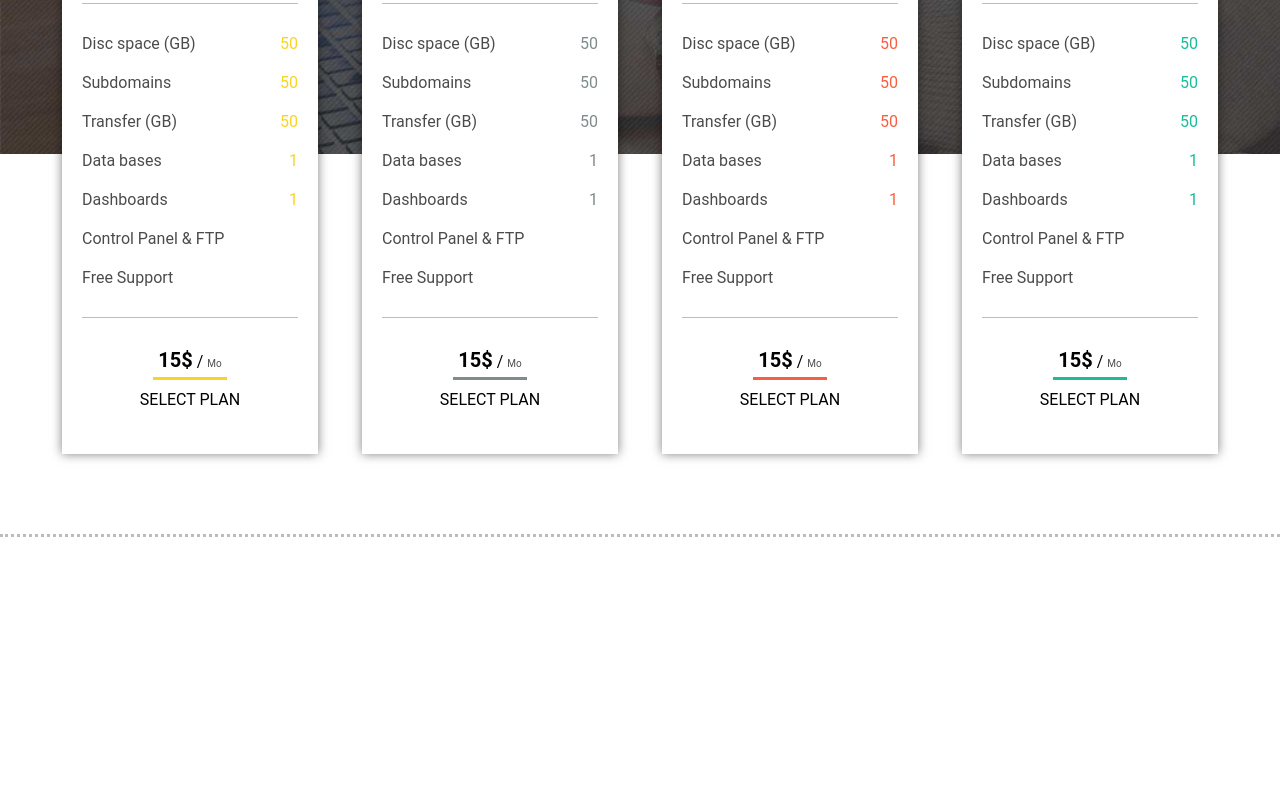
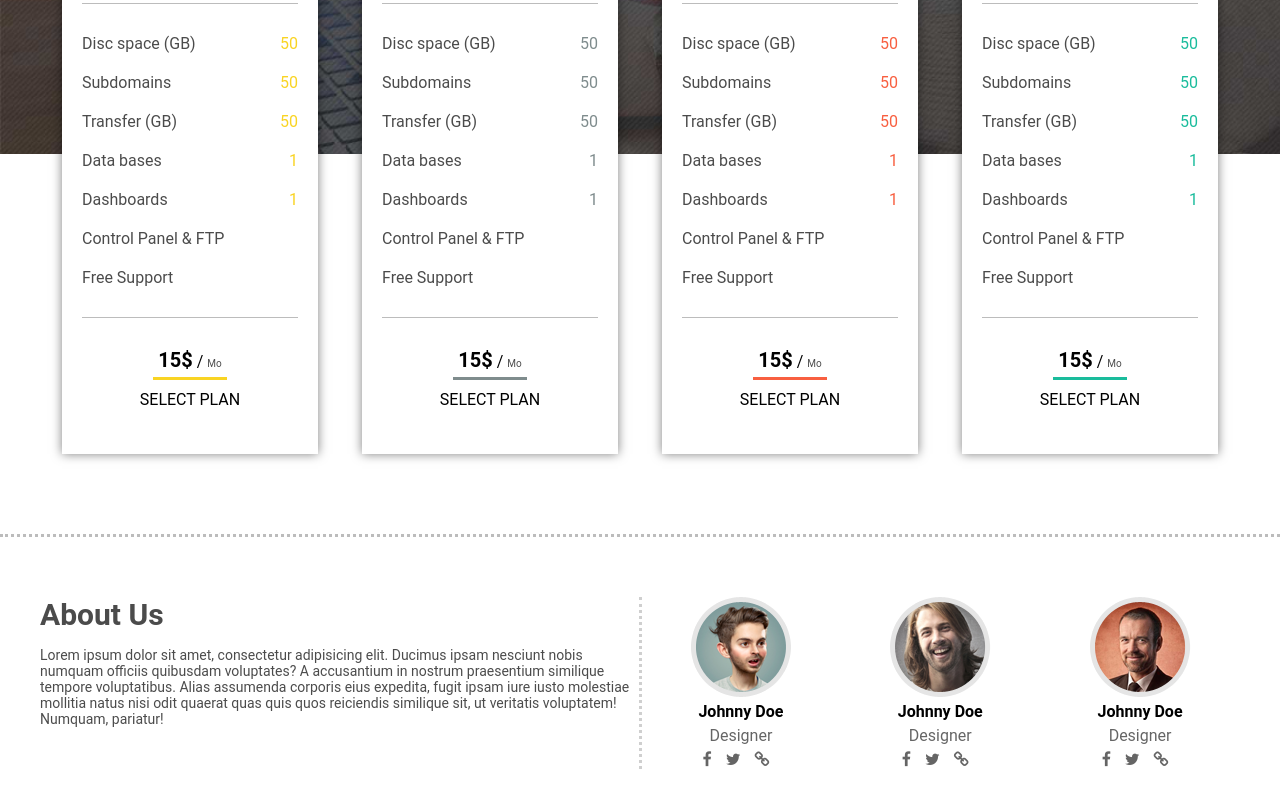
Before and after one commit to AnjeyZn/template-1-sass, a website: page public/index.html in a window 1280 px wide. Shown: the part 1519-2328 px from the top of the page. Before the commit the page ends 2056 px from the top, so only its background shows below. Drawn offline with Linux system fonts and the light colour scheme.

Commit message:
Block About Us

```diff
--- a/public/index.html
+++ b/public/index.html
@@ -256,6 +256,50 @@
         </article>
         <div class="package__border"></div>
     </section>
+    <section class="about">
+        <div class="about__content view-port">
+            <div class="about__text">
+                <div class="about__title">
+                    About Us
+                </div>
+                <p>
+                    Lorem ipsum dolor sit amet, consectetur adipisicing elit. Ducimus ipsam nesciunt nobis numquam officiis quibusdam voluptates? A accusantium in nostrum praesentium similique tempore voluptatibus. Alias assumenda corporis eius expedita, fugit ipsam iure iusto molestiae mollitia natus nisi odit quaerat quas quis quos reiciendis similique sit, ut veritatis voluptatem! Numquam, pariatur!
+                </p>
+            </div>
+            <div class="about__imgs">
+                <div class="about__profile">
+                    <img src="img/prof1.png" alt="" class="profile__img">
+                    <div class="profile__name">Johnny Doe</div>
+                    <div class="profile__job">Designer</div>
+                    <div class="profile__soc">
+                        <i class="profile__icon fa fa-facebook-f"></i>
+                        <i class="profile__icon fa fa-twitter"></i>
+                        <i class="profile__icon fa fa-link"></i>
+                    </div>
+                </div>
+                <div class="about__profile">
+                    <img src="img/prof2.png" alt="" class="profile__img">
+                    <div class="profile__name">Johnny Doe</div>
+                    <div class="profile__job">Designer</div>
+                    <div class="profile__soc">
+                        <i class="profile__icon fa fa-facebook-f"></i>
+                        <i class="profile__icon fa fa-twitter"></i>
+                        <i class="profile__icon fa fa-link"></i>
+                    </div>
+                </div>
+                <div class="about__profile">
+                    <img src="img/prof3.png" alt="" class="profile__img">
+                    <div class="profile__name">Johnny Doe</div>
+                    <div class="profile__job">Designer</div>
+                    <div class="profile__soc">
+                        <i class="profile__icon fa fa-facebook-f"></i>
+                        <i class="profile__icon fa fa-twitter"></i>
+                        <i class="profile__icon fa fa-link"></i>
+                    </div>
+                </div>
+            </div>
+        </div>
+    </section>
 </div><!-- /wrapper -->
 
 </body>
--- /dev/null
+++ b/src/scss/about.scss
@@ -0,0 +1,61 @@
+@import "partials/params";
+@import "partials/mixins";
+
+.about {
+  padding: 40px;
+  background-color: #fff;
+
+  &__content {
+    display: flex;
+    padding-top: 20px;
+  }
+
+  &__text {
+    width: 50%;
+    opacity: .7;
+    font-size: 14px;
+    border-right: 3px dotted $buy-border-color;
+  }
+
+  &__title {
+    font-size: 30px;
+    font-weight: bold;
+    margin-bottom: 15px;
+  }
+
+  &__imgs {
+    display: flex;
+    justify-content: space-around;
+    width: 50%;
+  }
+
+
+  &__profile {
+    display: flex;
+    flex-direction: column;
+    align-items: center;
+
+    & .profile__img {
+      margin-bottom: 5px;
+    }
+    & .profile__name {
+      font-weight: bold;
+      margin-bottom: 5px;
+    }
+    & .profile__job {
+      opacity: .6;
+      margin-bottom: 5px;
+    }
+    & .profile__soc {
+
+    }
+    & .profile__icon {
+      opacity: .6;
+      margin-right: 10px;
+      cursor: pointer;
+      &:hover {
+        color: $blue;
+      }
+    }
+  }
+}
```
Also changed, not shown: public/bundle.min.css.
